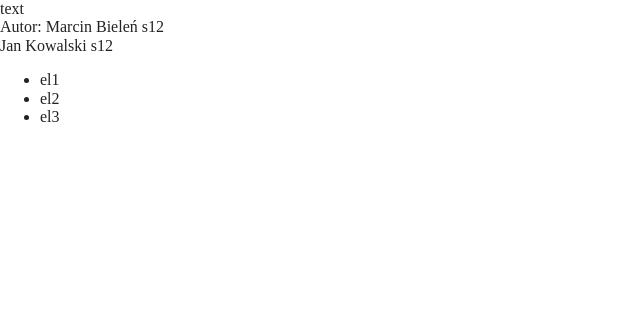
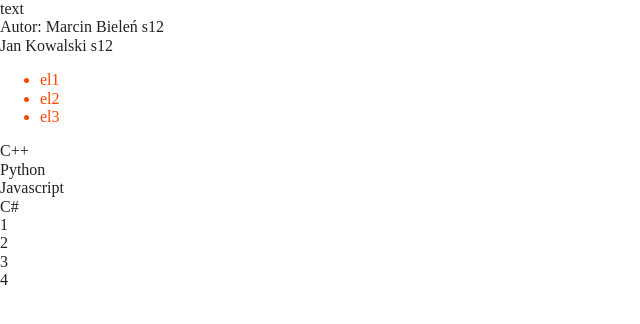
Before and after one commit to marb5/Javascript, a website built with Parcel: page index.html in a window 1280 px wide. Shown: the whole page, without its empty margins (0-640 px from the left). Built offline with nearby package versions, Linux system fonts and the light colour scheme.

Commit message:
About dom

```diff
--- a/css/main.css
+++ b/css/main.css
@@ -260,3 +260,7 @@
     page-break-after: avoid;
   }
 }
+
+.myColor {
+    color: orangered;
+}
--- a/index.html
+++ b/index.html
@@ -22,7 +22,8 @@
   <script src="js/script.js" async></script> <!-- it is loaded asynchronously with rest of site, body is always loaded -->
   <script src="js/functions.js" async></script>
   <script src="js/objects.js" async></script>
-  <script src="js/arrays.js" async></script>
+  <script src="js/arraysandloops.js" async></script>
+  <script src="js/dom.js" async></script>
 
   <meta name="theme-color" content="#fafafa">
 </head>
--- /dev/null
+++ b/js/dom.js
@@ -0,0 +1,27 @@
+/*
+    nodeName	nazwa węzła (najczęściej nazwa tagu)
+    nodeValue	wartosć węzła
+    parentNode	rodzic węzła
+    childNodes	tablica dzieci danego obiektu
+    firstChild	pierwsze dziecko (węzeł)
+    lastChild	ostatnie dziecko (węzeł)
+    previousSibling	zwraca poprzedni węzeł na tym samym poziomie (jego krewniaka)
+    nextSibling         zwraca następny węzeł na tym samym poziomie (jego krewniaka)
+    attributes          tablica atrybutów elementu
+                        attributes[indeks].nodeValue zwraca wartość atrybutu
+                        lepiej stosować funkcję getAttribute("nazwa")
+    textContent zawartość tekstowa JEST WSPIERANY OD IE 9 >
+    innerHTML   zawartość HTML
+
+    setAttribute("nazwaAtrybutu", "wartosc atrybutu");
+    removeAttribute("nazwaAtrybutudousuniecia");
+
+ */
+
+var x = document.getElementById("list");
+var tmp = x.childNodes[1].parentNode.getAttribute("id");
+
+alert(tmp);
+
+x.setAttribute("class", "myColor");
+//x.removeAttribute("class");
```
